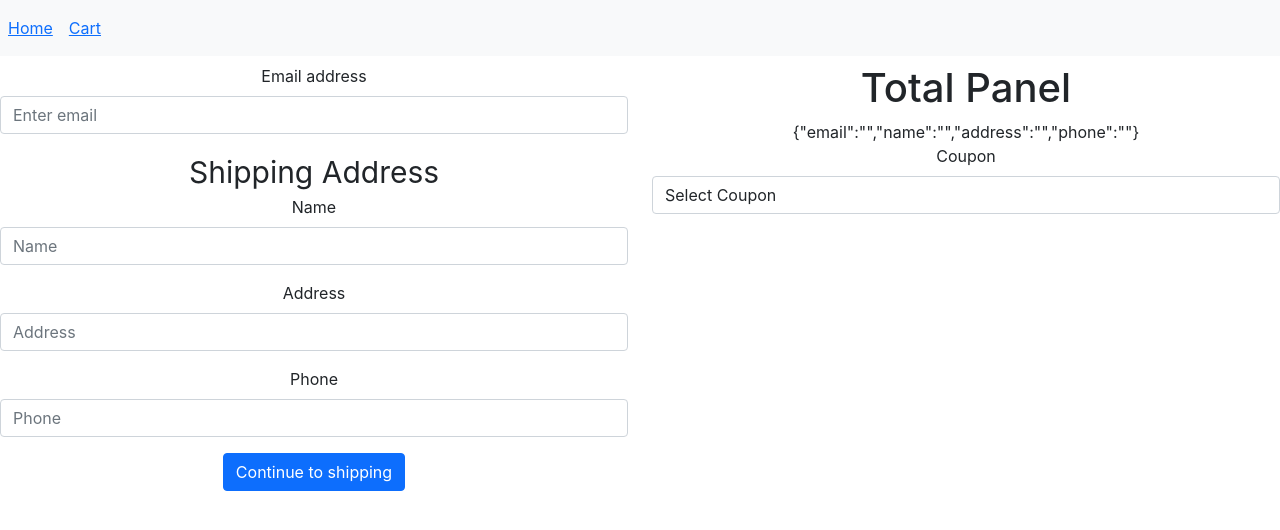
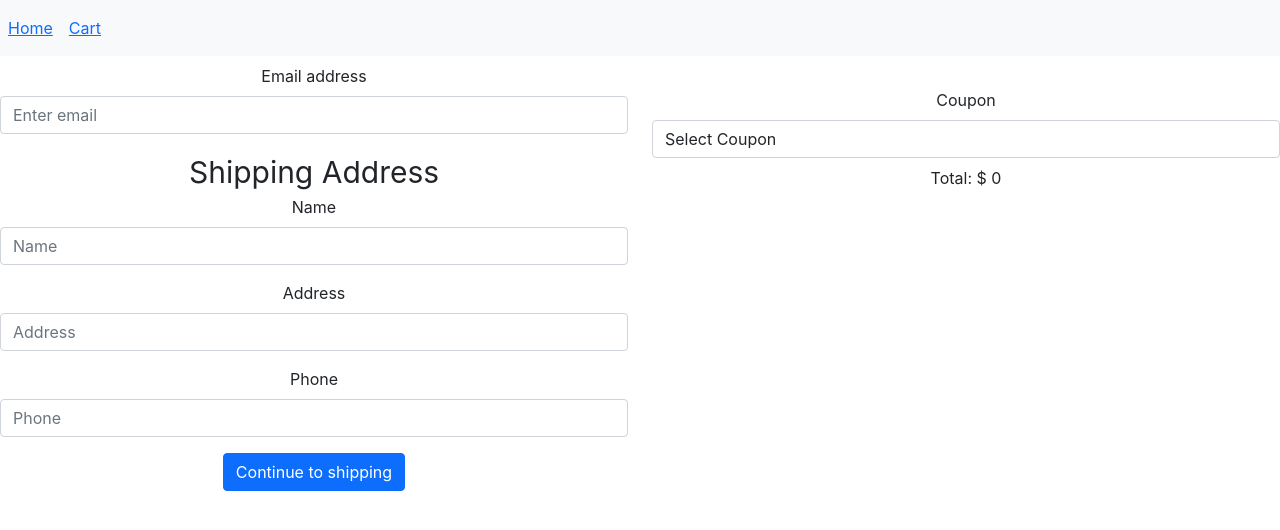
Before and after one commit to pawas-saxena-paragon/demo-store, a React (Create React App) app: page /checkout in a window 1280 px wide. Shown: the top 530 px of the page. Built offline with nearby package versions, Linux system fonts and the light colour scheme.

Commit message:
fixed code for checkout page

```diff
--- a/src/features/checkout/Checkout.tsx
+++ b/src/features/checkout/Checkout.tsx
@@ -4,6 +4,9 @@ import Button from 'react-bootstrap/Button';
 import Row from 'react-bootstrap/Row';
 import Col from 'react-bootstrap/Col';
 import styles from './checkout.module.css';
+import { useSelector } from 'react-redux';
+import { selectCart } from '../cart/ cartSlice';
+import { Product } from '../../shared/types';
 
 type CheckoutFormDetails = {
   email: string;
@@ -12,7 +15,39 @@ type CheckoutFormDetails = {
   phone: string;
 };
 
+type AllowedCoupons = 'DIWALI20' | 'NEW30' | 'NONE';
+const couponDiscountFactor: Record<AllowedCoupons, number> = {
+  DIWALI20: 0.8,
+  NEW30: 0.7,
+  NONE: 1,
+};
+
+const SingleProductForCheckout: React.FC<{ product: Product }> = ({ product }) => {
+  return (
+    <div className={styles['single-product-root']}>
+      <Row>
+        <Col>
+          <img src={(product.id % 6) + '.jpg'} className={styles.image}></img>
+        </Col>
+        <Col>
+          <div>
+            {product.car_model} : {product.car}
+            <div className={styles.description}>
+              <div>Color: {product.car_color}</div>
+            </div>
+          </div>
+        </Col>
+        <Col>
+          <div>${product.price}</div>
+        </Col>
+      </Row>
+    </div>
+  );
+};
+
 const Checkout: React.FC<{}> = ({}) => {
+  const { cartProducts } = useSelector(selectCart);
+
   const [userDetails, setUserDetails] = useState<CheckoutFormDetails>({
     email: '',
     name: '',
@@ -20,7 +55,14 @@ const Checkout: React.FC<{}> = ({}) => {
     phone: '',
   });
 
-  const [coupon, setCoupon] = useState<string>('');
+  const [coupon, setCoupon] = useState<AllowedCoupons>('NONE');
+
+  const getProductTotal = () => {
+    const totalProductPrice = cartProducts.reduce((prev: number, curr: Product) => {
+      return prev + parseInt(curr.price);
+    }, 0);
+    return Math.ceil(totalProductPrice * couponDiscountFactor[coupon]);
+  };
 
   return (
     <div className={styles['checkout-root']}>
@@ -79,11 +121,12 @@ const Checkout: React.FC<{}> = ({}) => {
             </Button>
           </Form>
         </Col>
+
         <Col>
-          <h1>Total Panel</h1>
-          {JSON.stringify(userDetails)}
-          {coupon}
-
+          {cartProducts.map((product: Product) => {
+            return <SingleProductForCheckout product={product} />;
+          })}
+          <br />
           <Form.Group className="mb-2" controlId="Phone">
             <Form.Label>Coupon</Form.Label>
             <Form.Control
@@ -91,14 +134,16 @@ const Checkout: React.FC<{}> = ({}) => {
               placeholder="Phone"
               value={coupon}
               onChange={(e) => {
-                setCoupon(e.target.value);
+                setCoupon(e.target.value as AllowedCoupons);
               }}
             >
-              <option>Select Coupon</option>
+              <option value="NONE">Select Coupon</option>
               <option value="DIWALI20">DIWALI20</option>
               <option value="NEW30">NEW30</option>
             </Form.Control>
           </Form.Group>
+
+          <div>Total: $ {getProductTotal()}</div>
         </Col>
       </Row>
     </div>
--- a/src/features/checkout/checkout.module.css
+++ b/src/features/checkout/checkout.module.css
@@ -4,5 +4,13 @@
 
 .shipping-heading {
   font-size: 30px;
+}
 
+.image {
+  width: 80px;
 }
+
+.single-product-root{
+  padding: 15px;
+  border: 1px solid grey;
+}
--- a/src/features/filter/filter.module.css
+++ b/src/features/filter/filter.module.css
@@ -8,4 +8,5 @@
   background-color: lavender;
   overflow-x: hidden;
   padding-top: 20px;
+  margin-top: 5%;
 }
```
